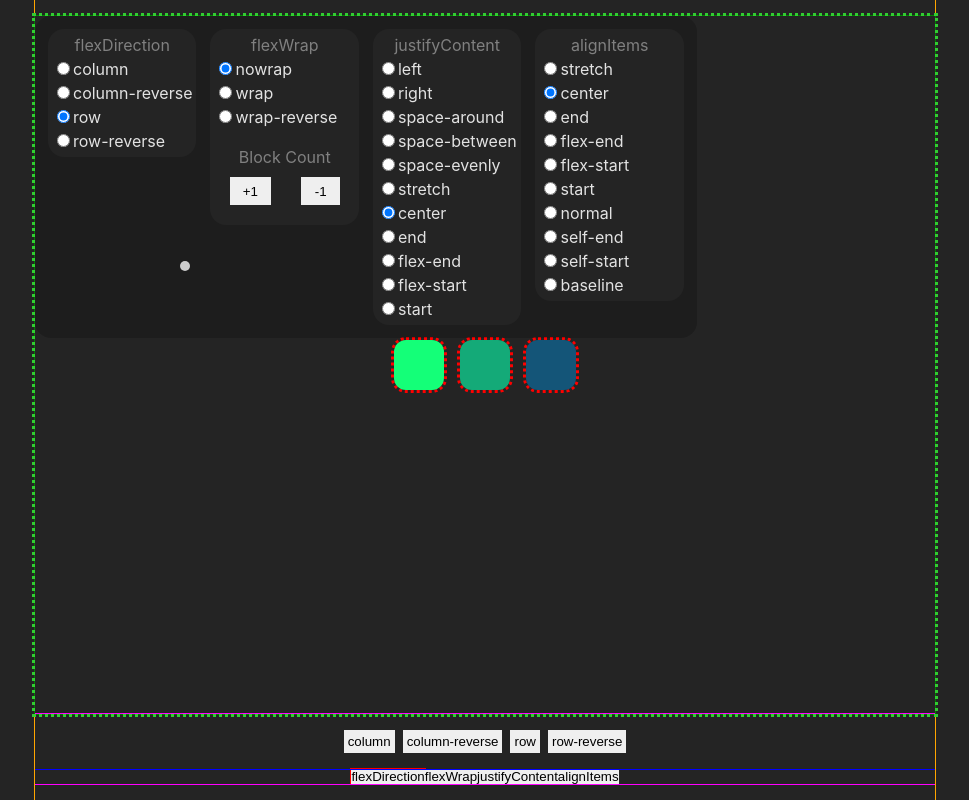
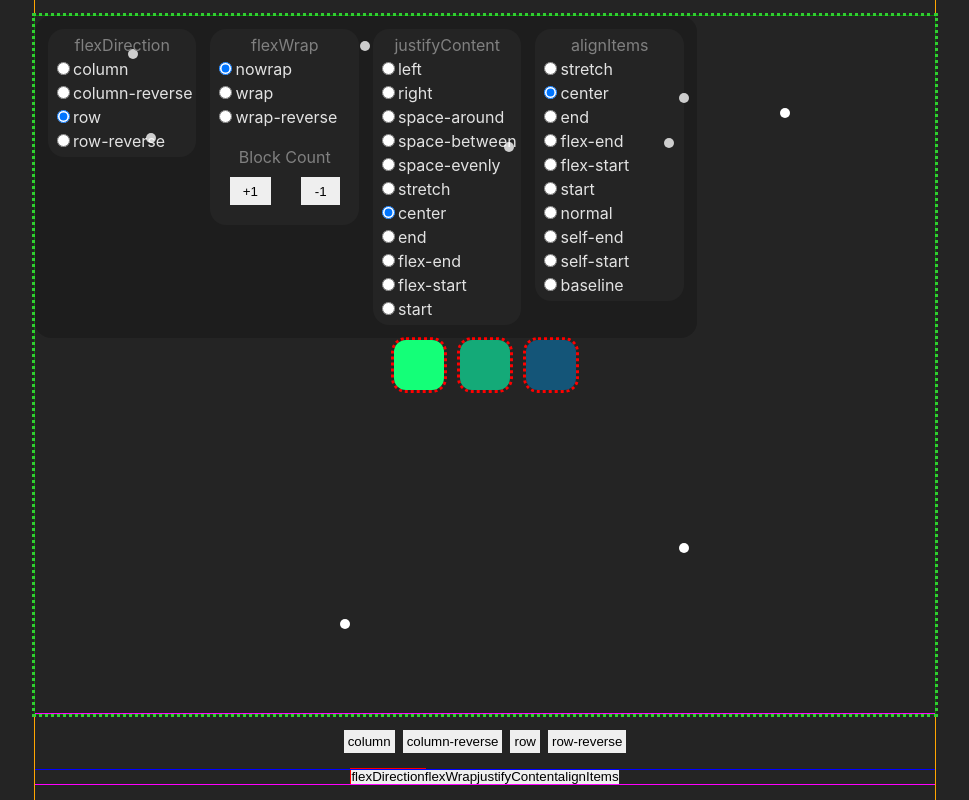
Before and after one commit to johnrdoty92/learn-flexbox, a React (Vite) app: page / in a window 1280 px wide. Shown: the whole page, without its empty margins (155-1124 px from the left). Built offline with nearby package versions, Linux system fonts and the light colour scheme.

Commit message:
abstract canvas drawing to class

```diff
--- a/src/components/Canvas/Canvas.tsx
+++ b/src/components/Canvas/Canvas.tsx
@@ -1,10 +1,14 @@
 import { RefObject, useEffect, useRef, useState } from 'react';
+import { Dot, Renderer } from './Renderer';
 
 export const Canvas = ({
   gameWindowRef,
 }: {
   gameWindowRef: RefObject<HTMLDivElement>;
 }) => {
+  // TODO: use a ref to store all the game objects
+  // then call state updater on game objects to
+  // give access to state, node refs, etc
   const nodeRef = useRef<HTMLCanvasElement>(null);
   const [dimensions, setDimensions] = useState({
     width: gameWindowRef.current?.clientWidth,
@@ -13,40 +17,13 @@ export const Canvas = ({
 
   useEffect(() => {
     const ctx = nodeRef.current?.getContext('2d');
-    if (!ctx) return;
-    let requestId: number;
-    const speed = 5;
-    let x = 0;
-    let dx = 1;
-    let y = 0;
-    let dy = 1;
-    const render = () => {
-      let isCollision = false;
-      gameWindowRef.current?.childNodes.forEach((child) => {
-        if (!(child instanceof HTMLElement)) return;
-        if (
-          x > child.offsetLeft &&
-          x < child.offsetLeft + child.offsetWidth &&
-          y > child.offsetTop &&
-          y < child.offsetHeight + child.offsetTop
-        )
-          isCollision = true;
-      });
-
-      ctx.fillStyle = isCollision ? '#FF0000' : '#FFFFFF';
-      ctx.clearRect(0, 0, ctx.canvas.width, ctx.canvas.height);
-      ctx.beginPath();
-      ctx.arc(x, y, 5, 0, 360);
-      ctx.fill();
-      if (x > ctx.canvas.offsetWidth) dx = -1;
-      if (x < 0) dx = 1;
-      x += speed * dx;
-      if (y > ctx.canvas.offsetHeight) dy = -1;
-      if (y < 0) dy = 1;
-      y += speed * dy;
-      requestId = requestAnimationFrame(render);
-    };
-    render();
+    if (!ctx || !gameWindowRef.current) return;
+    const dots = [];
+    for (let i = 0; i < 10; i++) {
+      dots.push(new Dot(ctx, gameWindowRef.current.childNodes));
+    }
+    const renderer = new Renderer(ctx, dots);
+    const requestId = renderer.render();
 
     const resizeObserver = new ResizeObserver((entries) => {
       const { width, height } = entries[0].contentRect;
@@ -54,7 +31,7 @@ export const Canvas = ({
     });
     if (gameWindowRef.current) resizeObserver.observe(gameWindowRef.current);
     return () => {
-      if (requestId !== undefined) cancelAnimationFrame(requestId);
+      cancelAnimationFrame(requestId);
       resizeObserver.disconnect();
     };
   }, []);
--- a/src/components/Canvas/Renderer.ts
+++ b/src/components/Canvas/Renderer.ts
@@ -1,18 +1,92 @@
+// TODO: Create object or class that is initialized with frame rate
+// TODO: provide helper functions for:
+// easing
+// determining when to start/stop animations
+
 export class Renderer {
-  // needs access to the position of the flex children
-  frame: number;
-  frameRate = 60;
   ctx: CanvasRenderingContext2D;
-  constructor(ctx: CanvasRenderingContext2D) {
+  gameObjects: GameObject[];
+  constructor(ctx: CanvasRenderingContext2D, gameObjects: GameObject[]) {
     this.ctx = ctx;
-    this.frame = 0;
+    this.gameObjects = gameObjects;
+  }
+  render(): number {
+    this.ctx.clearRect(0, 0, this.ctx.canvas.width, this.ctx.canvas.height);
+    this.gameObjects.forEach((obj) => obj.draw());
+    return requestAnimationFrame(this.render.bind(this));
+  }
+  // TODO:
+  // updateState(state: GameState) {
+  //   this.gameObjects.forEach((obj) => obj.update(state));
+  // }
+  addGameObject(gameObject: GameObject) {
+    this.gameObjects.push(gameObject);
+  }
+}
+
+abstract class GameObject {
+  // TODO: pass something to draw so it can know the frame it's on
+  abstract draw(): void;
+  // abstract updateState(): void;
+}
+
+export class Obstacle extends GameObject {
+  collisionNodes: NodeListOf<ChildNode>;
+  ctx: CanvasRenderingContext2D;
+  constructor(
+    ctx: CanvasRenderingContext2D,
+    collisionNodes: NodeListOf<ChildNode>
+  ) {
+    super();
+    this.collisionNodes = collisionNodes;
+    this.ctx = ctx;
   }
   draw() {
-    // needs to update a requestFrameAnimation id
-    // accept a closure?
-    this.frame > this.frameRate ? (this.frame = 0) : this.frame++;
-  }
-  updateFrameRate(rate: number) {
-    this.frameRate = rate;
+    // needs to reference state to know where to draw
   }
 }
+
+export class Dot extends GameObject {
+  x: number;
+  y: number;
+  dx: number;
+  dy: number;
+  speed = 5;
+  collisionNodes: NodeListOf<ChildNode>;
+  ctx: CanvasRenderingContext2D;
+  constructor(
+    ctx: CanvasRenderingContext2D,
+    collisionNodes: NodeListOf<ChildNode>
+  ) {
+    super();
+    this.ctx = ctx;
+    this.collisionNodes = collisionNodes;
+    this.x = Math.round(Math.random() * this.ctx.canvas.offsetWidth);
+    this.y = Math.round(Math.random() * this.ctx.canvas.offsetHeight);
+    this.dx = Math.random() > 0.5 ? 1 : -1;
+    this.dy = Math.random() > 0.5 ? 1 : -1;
+  }
+  draw(): void {
+    let isCollision = false;
+    this.collisionNodes.forEach((child) => {
+      if (!(child instanceof HTMLElement)) return;
+      if (
+        this.x > child.offsetLeft &&
+        this.x < child.offsetLeft + child.offsetWidth &&
+        this.y > child.offsetTop &&
+        this.y < child.offsetHeight + child.offsetTop
+      )
+        isCollision = true;
+    });
+    this.ctx.fillStyle = isCollision ? '#FF0000' : '#FFFFFF';
+    this.ctx.beginPath();
+    this.ctx.arc(this.x, this.y, 5, 0, 360);
+    this.ctx.fill();
+    if (this.x > this.ctx.canvas.offsetWidth) this.dx = -1;
+    if (this.x < 0) this.dx = 1;
+    this.x += this.speed * this.dx;
+    if (this.y > this.ctx.canvas.offsetHeight) this.dy = -1;
+    if (this.y < 0) this.dy = 1;
+    this.y += this.speed * this.dy;
+  }
+}
```
